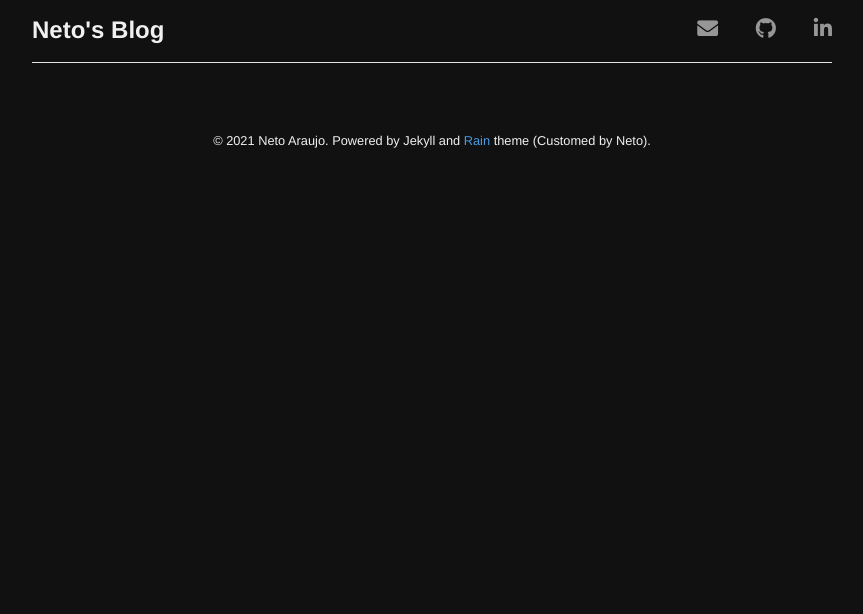
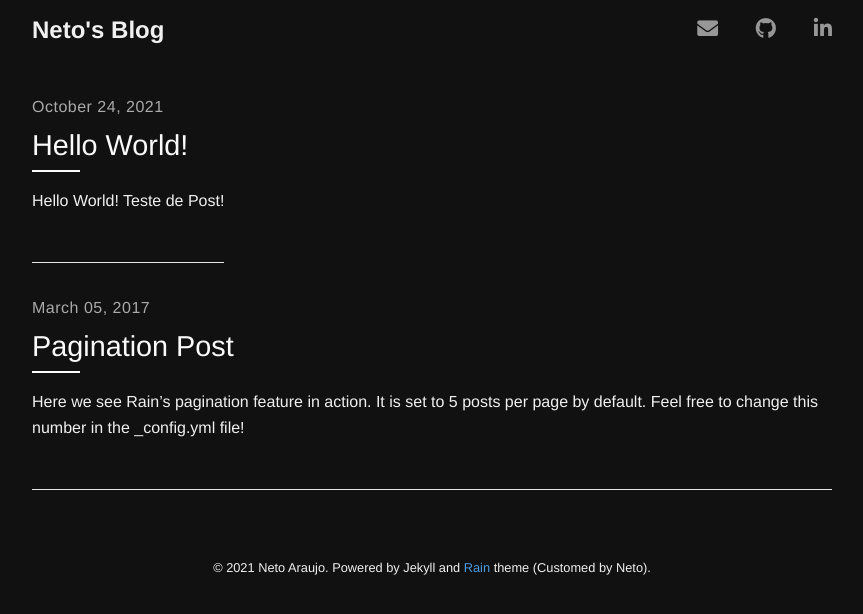
Before and after one commit to devOneto/ReLightning, a Jekyll site: the page built from index.html, in a window 1280 px wide. Shown: the top 614 px of the page, without its empty margins (208-1071 px from the left). Built offline with Jekyll 4.4.1, drawn with Linux system fonts in a browser that asks for light colours; nearby versions of some CDN libraries; the list of posts is cut into pages by our own code.

Commit message:
Control Commit

```diff
--- a/_includes/head.html
+++ b/_includes/head.html
@@ -13,13 +13,14 @@
   </title>
 
   <!-- CSS -->
-  <link rel="stylesheet" href="{{ "/assets/main.css" | relative_url }}">
+  <link rel="stylesheet" href="{{ "/assets/main.css" }}">
   <link rel="stylesheet" href="https://use.fontawesome.com/releases/v5.2.0/css/all.css" integrity="sha384-hWVjflwFxL6sNzntih27bfxkr27PmbbK/iSvJ+a4+0owXq79v+lsFkW54bOGbiDQ" crossorigin="anonymous">
 
   <!-- Favicon -->
-  <link rel="icon" type="image/png" sizes="32x32" href="{{ "/assets/favicon-32x32.png" | relative_url }}">
-  <link rel="icon" type="image/png" sizes="16x16" href="{{ "/assets/favicon-16x16.png" | relative_url }}">
-  <link rel="apple-touch-icon" sizes="180x180" href="{{ "/assets/apple-touch-icon.png" | relative_url }}">
+  <!-- <link rel="icon" type="image/png" sizes="32x32" href="{{ "/assets/favicon-32x32.png" }}">
+  <link rel="icon" type="image/png" sizes="16x16" href="{{ "/assets/favicon-32x32.png" }}">
+  <link rel="apple-touch-icon" sizes="180x180" href="{{ "/assets/favicon-32x32.png" }}"> -->
+  <!-- TODO: Set My Icons -->
 
   <!-- RSS -->
   {% feed_meta %}
--- a/_layouts/default.html
+++ b/_layouts/default.html
@@ -7,7 +7,9 @@
     <nav class="nav">
       <div class="nav-container">
         <a href="{{ site.baseurl }}/">
-          <h2 class="nav-title">{{ site.title }}</h2>
+          <h2 class="nav-title">
+            <!-- TODO: Blog Logo -->
+            {{ site.title }}</h2>
         </a>
         <ul class="nav-social-icons">
           {% if site.social.email %}
--- a/_layouts/home.html
+++ b/_layouts/home.html
@@ -1,11 +1,11 @@
 ---
 layout: default
 ---
-
 <div class="catalogue">
   {% for post in paginator.posts %}
     <a href="{{ post.url | prepend: site.baseurl }}" class="catalogue-item">
       <div>
+        <!-- TODO: Post Cover -->
         <time datetime="{{ post.date }}" class="catalogue-time">{{ post.date | date: "%B %d, %Y" }}</time>
         <h1 class="catalogue-title">{{ post.title }}</h1>
         <div class="catalogue-line"></div>
--- /dev/null
+++ b/_posts/2021-10-24-hello-world.md
@@ -0,0 +1,10 @@
+---
+layout: post
+title:  "Hello World!"
+author: "Neto Araújo"
+tags: []
+---
+
+# Hello World!
+
+Teste de Post!
```
Also changed, not shown: package.json (added, +12 -0 lines), _posts/2017-03-05-pagination-post.md (renamed from _posts/_rain_default/2017-03-05-pagination-post.md), assets/icon.png (added).
